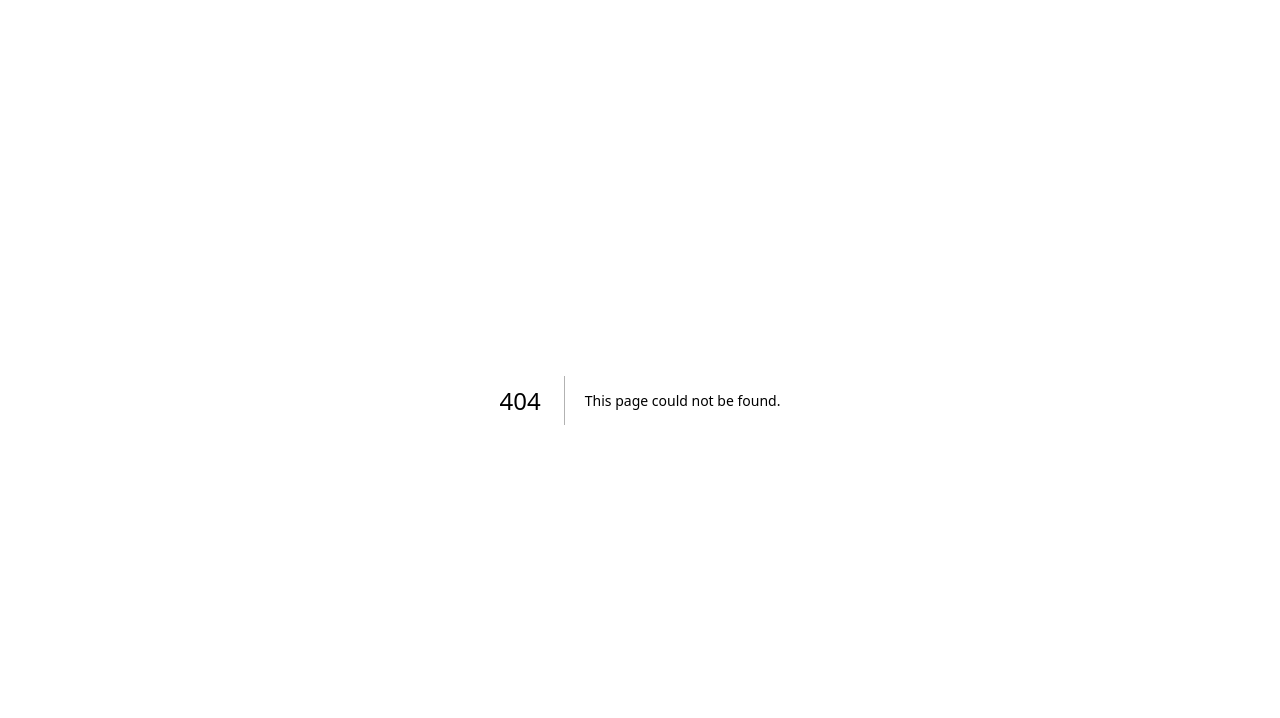
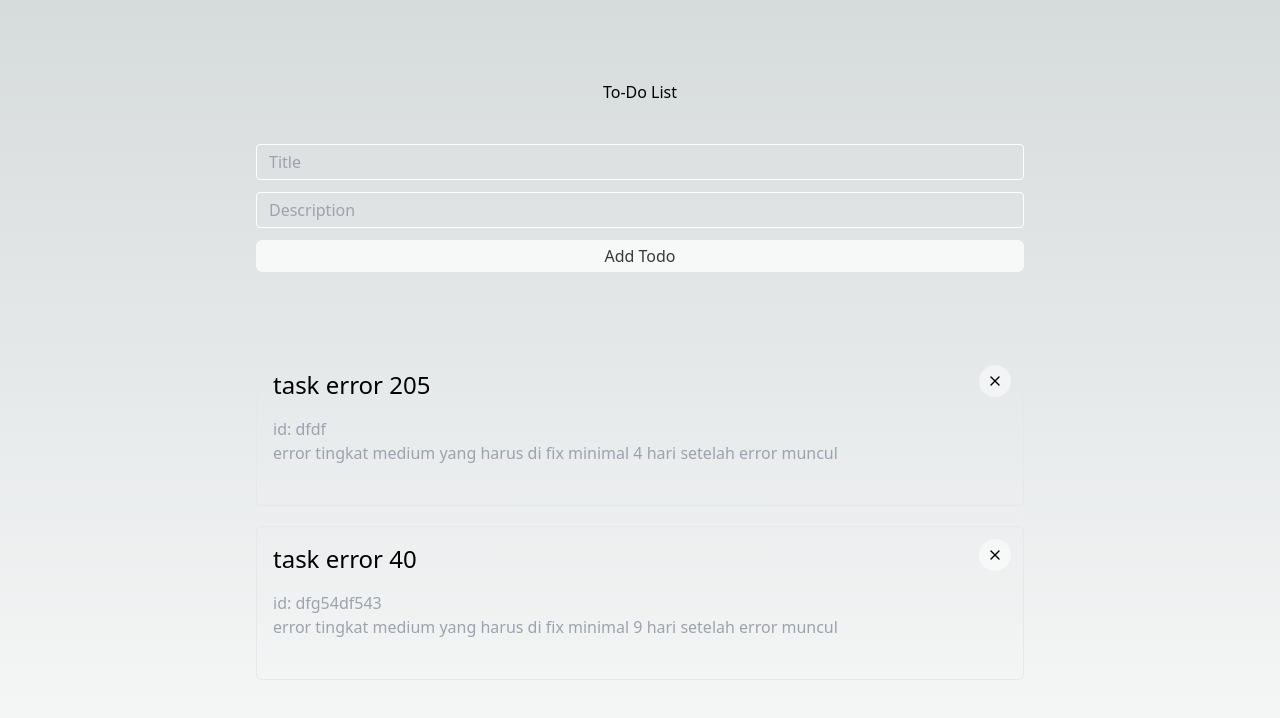
Before and after one commit to soni-canra-wiguna/learn-redux-toolkit, a Next.js app: page /todo-list in a window 1280 px wide. Before the commit this address had no page. Shown: the top 718 px of the page. Built offline with nearby package versions, Linux system fonts and the light colour scheme.

Commit message:
feat: add todolist

```diff
--- a/app/page.tsx
+++ b/app/page.tsx
@@ -1,113 +1,7 @@
-import Image from "next/image";
+import MaxWidthWrapper from "@/components/max-width-wrapper"
 
 export default function Home() {
   return (
-    <main className="flex min-h-screen flex-col items-center justify-between p-24">
-      <div className="z-10 w-full max-w-5xl items-center justify-between font-mono text-sm lg:flex">
-        <p className="fixed left-0 top-0 flex w-full justify-center border-b border-gray-300 bg-gradient-to-b from-zinc-200 pb-6 pt-8 backdrop-blur-2xl dark:border-neutral-800 dark:bg-zinc-800/30 dark:from-inherit lg:static lg:w-auto  lg:rounded-xl lg:border lg:bg-gray-200 lg:p-4 lg:dark:bg-zinc-800/30">
-          Get started by editing&nbsp;
-          <code className="font-mono font-bold">app/page.tsx</code>
-        </p>
-        <div className="fixed bottom-0 left-0 flex h-48 w-full items-end justify-center bg-gradient-to-t from-white via-white dark:from-black dark:via-black lg:static lg:size-auto lg:bg-none">
-          <a
-            className="pointer-events-none flex place-items-center gap-2 p-8 lg:pointer-events-auto lg:p-0"
-            href="https://vercel.com?utm_source=create-next-app&utm_medium=appdir-template&utm_campaign=create-next-app"
-            target="_blank"
-            rel="noopener noreferrer"
-          >
-            By{" "}
-            <Image
-              src="/vercel.svg"
-              alt="Vercel Logo"
-              className="dark:invert"
-              width={100}
-              height={24}
-              priority
-            />
-          </a>
-        </div>
-      </div>
-
-      <div className="relative z-[-1] flex place-items-center before:absolute before:h-[300px] before:w-full before:-translate-x-1/2 before:rounded-full before:bg-gradient-radial before:from-white before:to-transparent before:blur-2xl before:content-[''] after:absolute after:-z-20 after:h-[180px] after:w-full after:translate-x-1/3 after:bg-gradient-conic after:from-sky-200 after:via-blue-200 after:blur-2xl after:content-[''] before:dark:bg-gradient-to-br before:dark:from-transparent before:dark:to-blue-700 before:dark:opacity-10 after:dark:from-sky-900 after:dark:via-[#0141ff] after:dark:opacity-40 sm:before:w-[480px] sm:after:w-[240px] before:lg:h-[360px]">
-        <Image
-          className="relative dark:drop-shadow-[0_0_0.3rem_#ffffff70] dark:invert"
-          src="/next.svg"
-          alt="Next.js Logo"
-          width={180}
-          height={37}
-          priority
-        />
-      </div>
-
-      <div className="mb-32 grid text-center lg:mb-0 lg:w-full lg:max-w-5xl lg:grid-cols-4 lg:text-left">
-        <a
-          href="https://nextjs.org/docs?utm_source=create-next-app&utm_medium=appdir-template&utm_campaign=create-next-app"
-          className="group rounded-lg border border-transparent px-5 py-4 transition-colors hover:border-gray-300 hover:bg-gray-100 hover:dark:border-neutral-700 hover:dark:bg-neutral-800/30"
-          target="_blank"
-          rel="noopener noreferrer"
-        >
-          <h2 className="mb-3 text-2xl font-semibold">
-            Docs{" "}
-            <span className="inline-block transition-transform group-hover:translate-x-1 motion-reduce:transform-none">
-              -&gt;
-            </span>
-          </h2>
-          <p className="m-0 max-w-[30ch] text-sm opacity-50">
-            Find in-depth information about Next.js features and API.
-          </p>
-        </a>
-
-        <a
-          href="https://nextjs.org/learn?utm_source=create-next-app&utm_medium=appdir-template-tw&utm_campaign=create-next-app"
-          className="group rounded-lg border border-transparent px-5 py-4 transition-colors hover:border-gray-300 hover:bg-gray-100 hover:dark:border-neutral-700 hover:dark:bg-neutral-800/30"
-          target="_blank"
-          rel="noopener noreferrer"
-        >
-          <h2 className="mb-3 text-2xl font-semibold">
-            Learn{" "}
-            <span className="inline-block transition-transform group-hover:translate-x-1 motion-reduce:transform-none">
-              -&gt;
-            </span>
-          </h2>
-          <p className="m-0 max-w-[30ch] text-sm opacity-50">
-            Learn about Next.js in an interactive course with&nbsp;quizzes!
-          </p>
-        </a>
-
-        <a
-          href="https://vercel.com/templates?framework=next.js&utm_source=create-next-app&utm_medium=appdir-template&utm_campaign=create-next-app"
-          className="group rounded-lg border border-transparent px-5 py-4 transition-colors hover:border-gray-300 hover:bg-gray-100 hover:dark:border-neutral-700 hover:dark:bg-neutral-800/30"
-          target="_blank"
-          rel="noopener noreferrer"
-        >
-          <h2 className="mb-3 text-2xl font-semibold">
-            Templates{" "}
-            <span className="inline-block transition-transform group-hover:translate-x-1 motion-reduce:transform-none">
-              -&gt;
-            </span>
-          </h2>
-          <p className="m-0 max-w-[30ch] text-sm opacity-50">
-            Explore starter templates for Next.js.
-          </p>
-        </a>
-
-        <a
-          href="https://vercel.com/new?utm_source=create-next-app&utm_medium=appdir-template&utm_campaign=create-next-app"
-          className="group rounded-lg border border-transparent px-5 py-4 transition-colors hover:border-gray-300 hover:bg-gray-100 hover:dark:border-neutral-700 hover:dark:bg-neutral-800/30"
-          target="_blank"
-          rel="noopener noreferrer"
-        >
-          <h2 className="mb-3 text-2xl font-semibold">
-            Deploy{" "}
-            <span className="inline-block transition-transform group-hover:translate-x-1 motion-reduce:transform-none">
-              -&gt;
-            </span>
-          </h2>
-          <p className="m-0 max-w-[30ch] text-balance text-sm opacity-50">
-            Instantly deploy your Next.js site to a shareable URL with Vercel.
-          </p>
-        </a>
-      </div>
-    </main>
-  );
+    <MaxWidthWrapper>list use case project what i learn redux</MaxWidthWrapper>
+  )
 }
--- /dev/null
+++ b/app/todo-list/page.tsx
@@ -0,0 +1,91 @@
+"use client"
+
+import MaxWidthWrapper from "@/components/max-width-wrapper"
+import { Input } from "@/components/ui/input"
+import { AppDispatch } from "@/redux/store"
+import { useState } from "react"
+import { useSelector, useDispatch } from "react-redux"
+import { RootState } from "@/redux/store"
+import { TodoType } from "@/types/todo-type"
+import { addTodo, removeTodo } from "@/redux/features/todolist/todo-slice"
+import { generateId } from "@/utils/generate-id"
+import { X } from "lucide-react"
+
+const TodoList = () => {
+  const [id, setId] = useState(generateId())
+  const [title, setTitle] = useState("")
+  const [description, setDescription] = useState("")
+  const dispatch: AppDispatch = useDispatch()
+  const todos = useSelector((state: RootState) => state.todos.todos)
+
+  const handleAddTodo = () => {
+    dispatch(
+      addTodo({
+        id,
+        title,
+        description,
+      })
+    )
+
+    setId(generateId())
+    setTitle("")
+    setDescription("")
+  }
+
+  return (
+    <MaxWidthWrapper className="flex items-center flex-col my-20 max-w-3xl">
+      <h1 className="mb-10">To-Do List</h1>
+      <div className="flex flex-col gap-3 w-full mb-20">
+        <Input
+          type="text"
+          placeholder="Title"
+          value={title}
+          onChange={(e) => setTitle(e.target.value)}
+        />
+        <Input
+          type="text"
+          placeholder="Description"
+          value={description}
+          onChange={(e) => setDescription(e.target.value)}
+        />
+        <button
+          className="px-3 py-1 bg-white text-black active:scale-95 transition-all rounded-md disabled:opacity-75 disabled:cursor-not-allowed"
+          onClick={handleAddTodo}
+          type="submit"
+          disabled={title == "" || description == ""}
+        >
+          Add Todo
+        </button>
+      </div>
+      <div className="grid grid-row-1 gap-y-5 w-full">
+        {todos.map((todo: TodoType) => (
+          <TodoItem key={todo.id} todo={todo} />
+        ))}
+      </div>
+    </MaxWidthWrapper>
+  )
+}
+
+export default TodoList
+
+const TodoItem = ({ todo }: { todo: TodoType }) => {
+  const dispatch = useDispatch()
+
+  const handleRemove = () => {
+    dispatch(removeTodo(todo.id))
+  }
+
+  return (
+    <div className="p-4 rounded-md border flex flex-col items-start relative">
+      <h3 className="text-2xl font-medium mb-4">{todo.title}</h3>
+      <p className="text-left text-gray-400">id: {todo.id}</p>
+      <p className="text-left text-gray-400 mb-6">{todo.description}</p>
+      <button
+        className="absolute top-3 right-3 rounded-full size-8 bg-white/50 hover:bg-white/70 flex items-center justify-center"
+        onClick={handleRemove}
+      >
+        <X className="size-4 text-black stroke-2" />
+      </button>
+    </div>
+  )
+}
--- a/package.json
+++ b/package.json
@@ -12,6 +12,7 @@
     "@reduxjs/toolkit": "^2.2.3",
     "@types/react-redux": "^7.1.33",
     "clsx": "^2.1.1",
+    "lucide-react": "^0.376.0",
     "next": "14.2.3",
     "react": "^18",
     "react-dom": "^18",
--- /dev/null
+++ b/redux/features/todolist/todo-slice.ts
@@ -0,0 +1,39 @@
+import { TodoType } from "@/types/todo-type"
+import { createSlice, PayloadAction } from "@reduxjs/toolkit"
+
+interface InitialStateProps {
+  todos: TodoType[]
+}
+
+const initialState: InitialStateProps = {
+  todos: [
+    {
+      id: "dfdf",
+      title: "task error 205",
+      description:
+        "error tingkat medium yang harus di fix minimal 4 hari setelah error muncul",
+    },
+    {
+      id: "dfg54df543",
+      title: "task error 40",
+      description:
+        "error tingkat medium yang harus di fix minimal 9 hari setelah error muncul",
+    },
+  ],
+}
+
+export const todoSlice = createSlice({
+  name: "todos",
+  initialState,
+  reducers: {
+    addTodo(state, action: PayloadAction<TodoType>) {
+      state.todos.push(action.payload)
+    },
+    removeTodo(state, action: PayloadAction<string>) {
+      state.todos = state.todos.filter((todo) => todo.id !== action.payload)
+    },
+  },
+})
+
+export const { addTodo, removeTodo } = todoSlice.actions
+export default todoSlice.reducer
--- a/redux/store.ts
+++ b/redux/store.ts
@@ -1,8 +1,10 @@
 import { configureStore } from "@reduxjs/toolkit"
+import TodoReducer from "./features/todolist/todo-slice"
 import CounterReducer from "./features/counter/counter-slice"
 
 export const store = configureStore({
   reducer: {
+    todos: TodoReducer,
     counter: CounterReducer,
   },
 })
```
Also changed, not shown: 1 other file (tests, documents, lock files or other folders).
